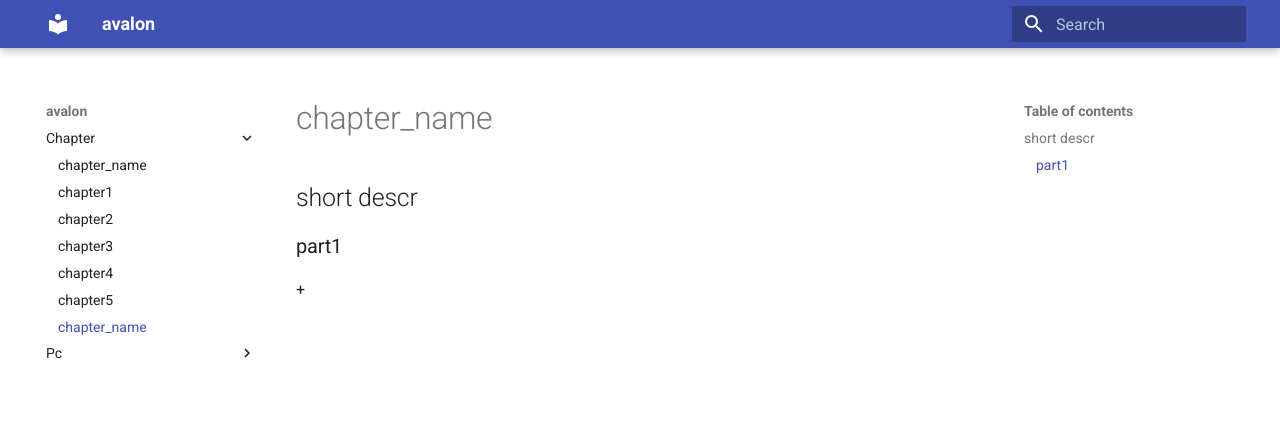
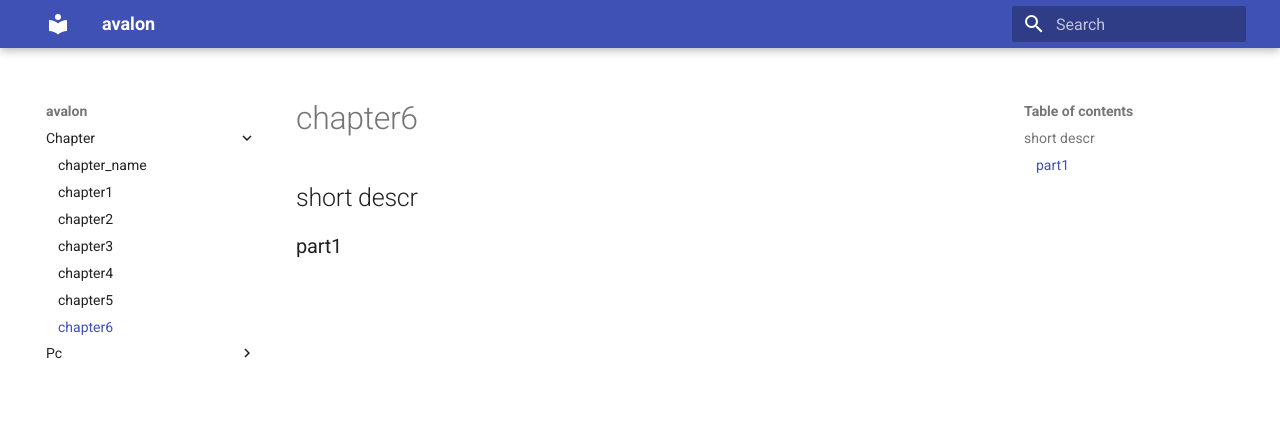
Before and after one commit to mkdocs-pnp/avalon, an MkDocs documentation site: the page built from docs/chapter/chapter6.md, in a window 1280 px wide. Shown: the top 422 px of the page. Built offline with MkDocs 1.6.1 and Material for MkDocs 9.7.7, drawn with Linux system fonts in a browser that asks for light colours.

Commit message:
fix chapter6 headline.

```diff
--- a/docs/chapter/chapter6.md
+++ b/docs/chapter/chapter6.md
@@ -1,6 +1,5 @@
-# chapter_name
+# chapter6
 
 ## short descr
 
 ###  part1
-+
```
